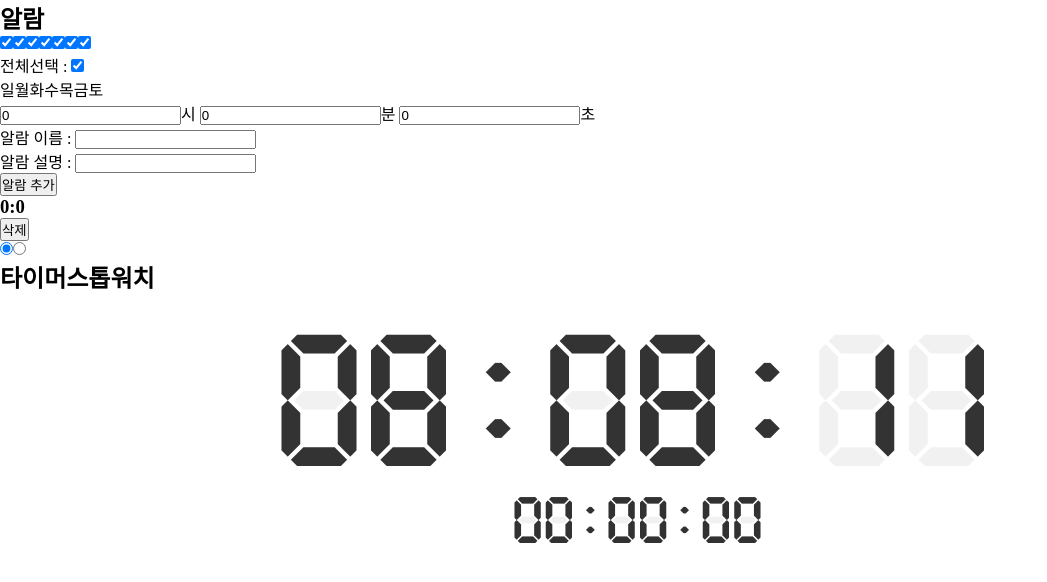
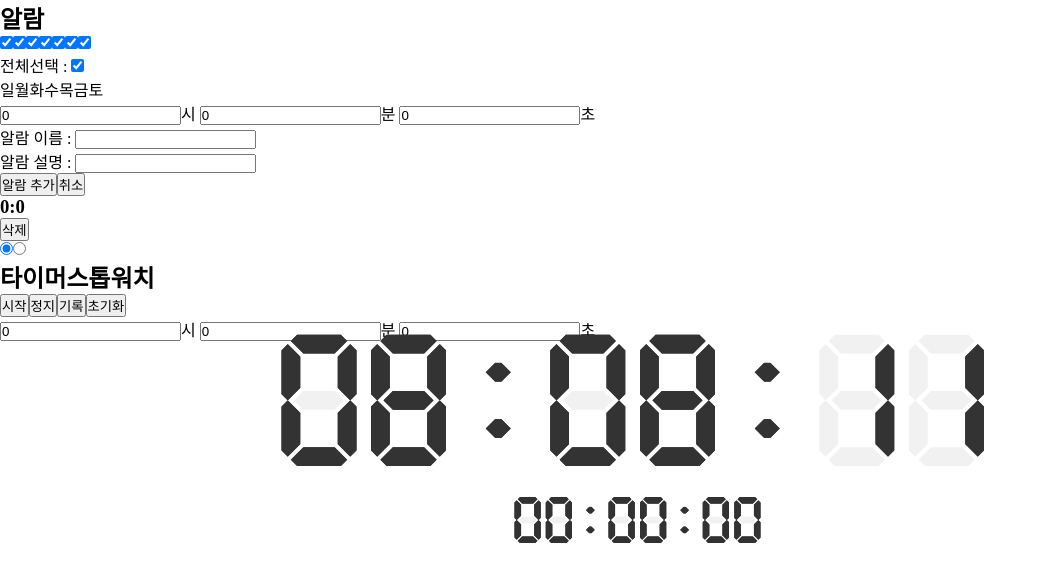
Before and after one commit to rsj2003/Alarm, a plain HTML site: page index.html in a window 1280 px wide. Both pictures are taken after a click on the button "알람 추가". Shown: the whole page, without its empty margins (0-1047 px from the left). Drawn offline with Linux system fonts and the light colour scheme.

Commit message:
Add files via upload

```diff
--- a/index.html
+++ b/index.html
@@ -20,18 +20,23 @@
     <p><input type="number" id="hour" min="-1" value="0">시 <input type="number" id="minute" min="-1" value="0">분 <input type="number" id="second" min="-1" value="0" value="0">초</p>
     <p>알람 이름 : <input type="text" id="title"></p>
     <p>알람 설명 : <input type="text" id="notice"></p>
-    <button id="append-alarm">알람 추가</button>
+    <span><button id="append-alarm">알람 추가</button><button id="cancel">취소</button></span>
   </div>
   <div id="alarm-list"></div>
   <div id="timer-setting">
     <input type="radio" name="timer-type" id="set-timer" class="none" checked><input type="radio" name="timer-type" id="set-stopwatch" class="none">
     <h2><label for="set-timer">타이머</label><label for="set-stopwatch">스톱워치</label></h2>
+    <span><button id="start">시작</button><button id="stop">정지</button><button id="record">기록</button><button id="reset">초기화</button></span>
+    <p><input type="number" id="timer-hour" min="-1" value="0">시 <input type="number" id="timer-minute" min="-1" value="0">분 <input type="number" id="timer-second" min="-1" value="0" value="0">초</p>
   </div>
+  <div id="record-list"></div>
   <div id="time" class="main-timer timer">
-    <span class="h"></span>:<span class="m"></span>:<span class="s"></span>
+    <span class="text-color"><span class="h"></span>:<span class="m"></span>:<span class="s"></span></span>
+    <span class="text-background"><span class="h"></span>:<span class="m"></span>:<span class="s"></span></span>
   </div>
   <div id="timer" class="sub-timer timer">
-    <span class="h"></span>:<span class="m"></span>:<span class="s"></span>
+    <span class="text-color"><span class="h"></span>:<span class="m"></span>:<span class="s"></span></span>
+    <span class="text-background"><span class="h"></span>:<span class="m"></span>:<span class="s"></span></span>
   </div>
   <div id="main-background-timer" class="timer">
     88:88:88
--- a/script.js
+++ b/script.js
@@ -10,14 +10,21 @@ const title = document.querySelector("#title");
 const notice = document.querySelector("#notice");
 const alarmList = document.querySelector("#alarm-list");
 
-const th = document.querySelector("#time .h");
-const tm = document.querySelector("#time .m");
-const ts = document.querySelector("#time .s");
-const trh = document.querySelector("#timer .h");
-const trm = document.querySelector("#timer .m");
-const trs = document.querySelector("#timer .s");
+const th = document.querySelector("#time .text-color .h");
+const tm = document.querySelector("#time .text-color .m");
+const ts = document.querySelector("#time .text-color .s");
+const thb = document.querySelector("#time .text-background .h");
+const tmb = document.querySelector("#time .text-background .m");
+const tsb = document.querySelector("#time .text-background .s");
+const trh = document.querySelector("#timer .text-color .h");
+const trm = document.querySelector("#timer .text-color .m");
+const trs = document.querySelector("#timer .text-color .s");
+const trhb = document.querySelector("#timer .text-background .h");
+const trmb = document.querySelector("#timer .text-background .m");
+const trsb = document.querySelector("#timer .text-background .s");
 
 const timer = {h: 0, m: 0, s: 0};
+const setTimeList = [];
 let autoLoad = false;
 
 const fillZero = (width, str) => {
@@ -54,8 +61,22 @@ const inputEventSecond = e => {
 
 const getAlarmList = e => {
   const items = alarmList.querySelectorAll(".item");
-  console.log(items)
+  const date = new Date();
+  const y = date.getFullYear();
+  const mon = date.getMonth();
+  const d = date.getDate();
+  const h = date.getHours();
+  const m = date.getMinutes();
+  const s = date.getSeconds();
+  const ms = date.getMilliseconds();
+
   items.forEach(el => el.remove());
+
+  for(let i = 0; i < setTimeList.length; i++) {
+    clearTimeout(setTimeList[i]);
+  }
+
+  setTimeList.length = 0;
 
   for(let i = 0; i < alarms.length; i++) {
     const item = alarms[i];
@@ -73,9 +94,33 @@ const getAlarmList = e => {
     $notice.innerText = item.notice;
     $delete.innerText = "삭제";
 
+    let notice = item.notice;
+    notice = notice.replace(/(\$\{h\})/g, item.h);
+    notice = notice.replace(/(\$\{m\})/g, item.m === undefined ? 0 : item.m);
+    notice = notice.replace(/(\$\{s\})/g, item.s === undefined ? 0 : item.s);
+    notice = notice.replace(/(\$\{title\})/g, item.title);
+
+    let waitTime = 0;
+
+    if(h > item.h || (h === item.h && m > item.m) || (h === item.h && m === item.m && s > item.s)) {
+      waitTime = new Date(y, mon, d + 1, item.h, item.m, item.s).getTime() - date.getTime();
+    }else {
+      waitTime = new Date(y, mon, d, item.h, item.m, item.s).getTime() - date.getTime();
+    }
+
+    console.log(waitTime);
+
+    setTimeList.push(setTimeout(e => {
+      new Notification(item.title, {body: notice});
+    }), waitTime);
+
+    setTimeList.push(setTimeout(e => {
+      new Notification(item.title, {body: notice});
+    }), waitTime + (1000 * 60 * 60 * 24));
+
     $delete.addEventListener("click", e => {
       if(confirm(`"${item.title}" 알람을 삭제하겠습니까?`)) {
-        alarms.splice(i);
+        alarms.splice(i, 1);
         localStorage.setItem("alarm-alarms", JSON.stringify(alarms));
 
         getAlarmList();
@@ -102,33 +147,39 @@ const init = e => {
     th.innerText = fillZero(2, h);
     tm.innerText = fillZero(2, m);
     ts.innerText = fillZero(2, s);
+    thb.innerText = fillZero(2, h);
+    tmb.innerText = fillZero(2, m);
+    tsb.innerText = fillZero(2, s);
 
     trh.innerText = fillZero(2, timer.h);
     trm.innerText = fillZero(2, timer.m);
     trs.innerText = fillZero(2, timer.s);
+    trhb.innerText = fillZero(2, timer.h);
+    trmb.innerText = fillZero(2, timer.m);
+    trsb.innerText = fillZero(2, timer.s);
 
-    for(let i = 0; i < alarms.length; i++) {
-      const item = alarms[i];
+    // for(let i = 0; i < alarms.length; i++) {
+    //   const item = alarms[i];
 
-      if(h === item.h) {
-        if((item.m === undefined && m === 0) || item.m === m) {
-          if((item.s === undefined && s === 0) || item.s === s) {
-            const now = `${h}:${m}:${s}`;
-            if(item.last !== now) {
-              let notice = item.notice;
-              notice = notice.replace(/(\$\{h\})/g, item.h);
-              notice = notice.replace(/(\$\{m\})/g, item.m === undefined ? 0 : item.m);
-              notice = notice.replace(/(\$\{s\})/g, item.s === undefined ? 0 : item.s);
-              notice = notice.replace(/(\$\{title\})/g, item.title);
+    //   if(h === item.h) {
+    //     if((item.m === undefined && m === 0) || item.m === m) {
+    //       if((item.s === undefined && s === 0) || item.s === s) {
+    //         const now = `${h}:${m}:${s}`;
+    //         if(item.last !== now) {
+    //           let notice = item.notice;
+    //           notice = notice.replace(/(\$\{h\})/g, item.h);
+    //           notice = notice.replace(/(\$\{m\})/g, item.m === undefined ? 0 : item.m);
+    //           notice = notice.replace(/(\$\{s\})/g, item.s === undefined ? 0 : item.s);
+    //           notice = notice.replace(/(\$\{title\})/g, item.title);
 
-              new Notification(item.title, {body: notice});
+    //           new Notification(item.title, {body: notice});
 
-              item.last = now;
-            }
-          }
-        }
-      }
-    }
+    //           item.last = now;
+    //         }
+    //       }
+    //     }
+    //   }
+    // }
 
     if(autoLoad) {
       window.blur();
--- a/styel.css
+++ b/styel.css
@@ -6,3 +6,6 @@
 #main-background-timer{font-size: 200px; position: absolute; left: 50%; top: 50%; transform: translate(-50%, -50%); color: #3331;}
 .sub-timer{font-size: 70px; position: absolute; left: 50%; top: 50%; transform: translate(-50%, calc(-50% + 120px)); color: #333;}
 #sub-background-timer{font-size: 70px; position: absolute; left: 50%; top: 50%; transform: translate(-50%, calc(-50% + 120px)); color: #3331;}
+
+.text-color, .text-background{position: absolute; left: 50%; top: 50%; transform: translate(-50%, -50%);}
+.text-color{z-index: 2;}
```
